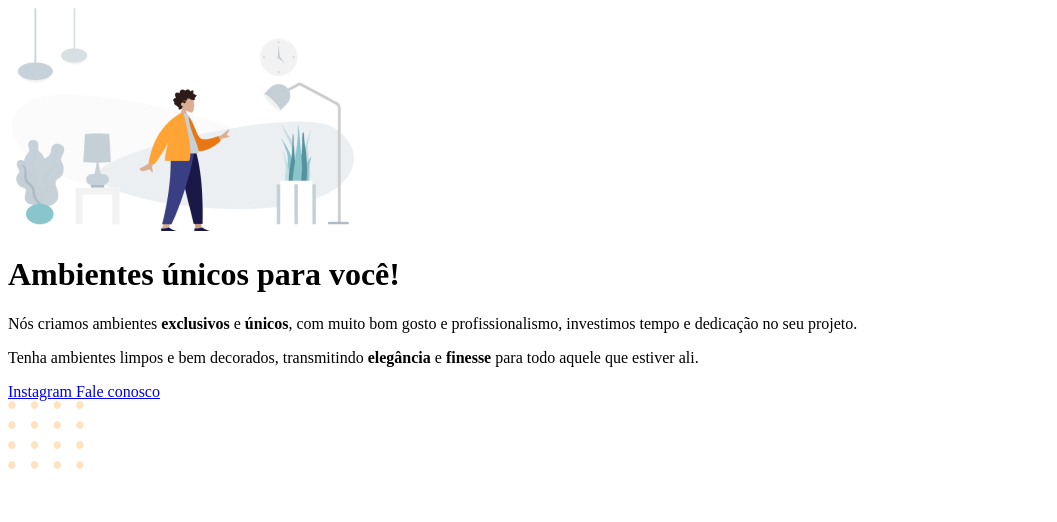
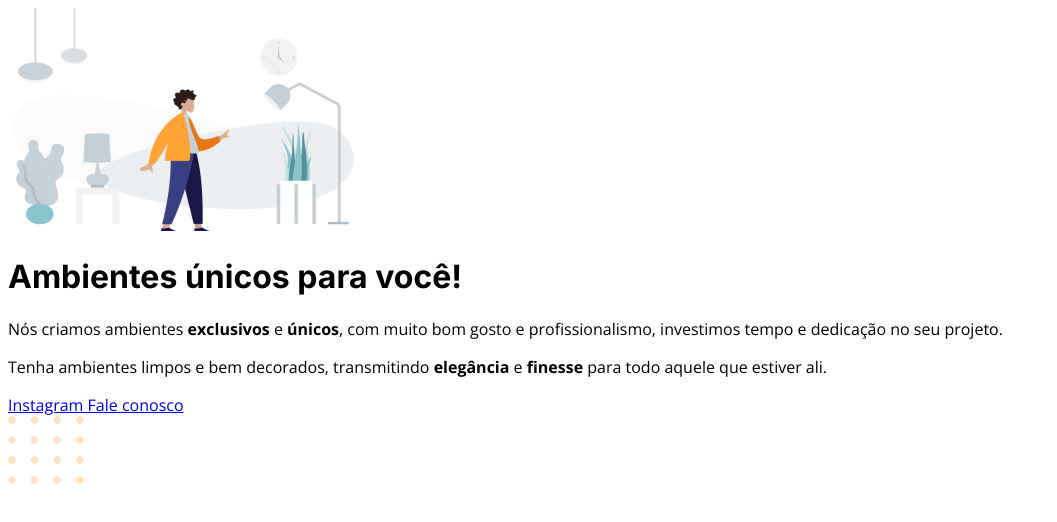
Before and after one commit to isisgoncalves/Rocketseat-01, a plain HTML site: page index.html in a window 1280 px wide. Shown: the whole page, without its empty margins (0-1057 px from the left). Drawn offline with nearby package versions, Linux system fonts and the light colour scheme.

Commit message:
fontes customizadas

```diff
--- a/index.html
+++ b/index.html
@@ -1,9 +1,16 @@
 <!DOCTYPE html>
 <html lang="pt-br">
 <head>
+  <link rel="preconnect" href="https://fonts.googleapis.com">
+  <link rel="preconnect" href="https://fonts.gstatic.com" crossorigin>
   <meta charset="UTF-8">
   <meta name="viewport" content="width=device-width, initial-scale=1.0">
   <title>Móveis customizados</title>
+
+  <link href="https://fonts.googleapis.com/css2?family=Inter:wght@400;700&family=Open+Sans:wght@400;700&display=swap" rel="stylesheet">
+
+  <link rel="stylesheet" href="style.css">
+
 </head>
 <body>
 
--- /dev/null
+++ b/style.css
@@ -0,0 +1,7 @@
+h1{
+  font-family: 'Inter', sem serifa;
+  }
+
+body {
+  font-family: 'Open Sans', sans-serif;
+}
```
